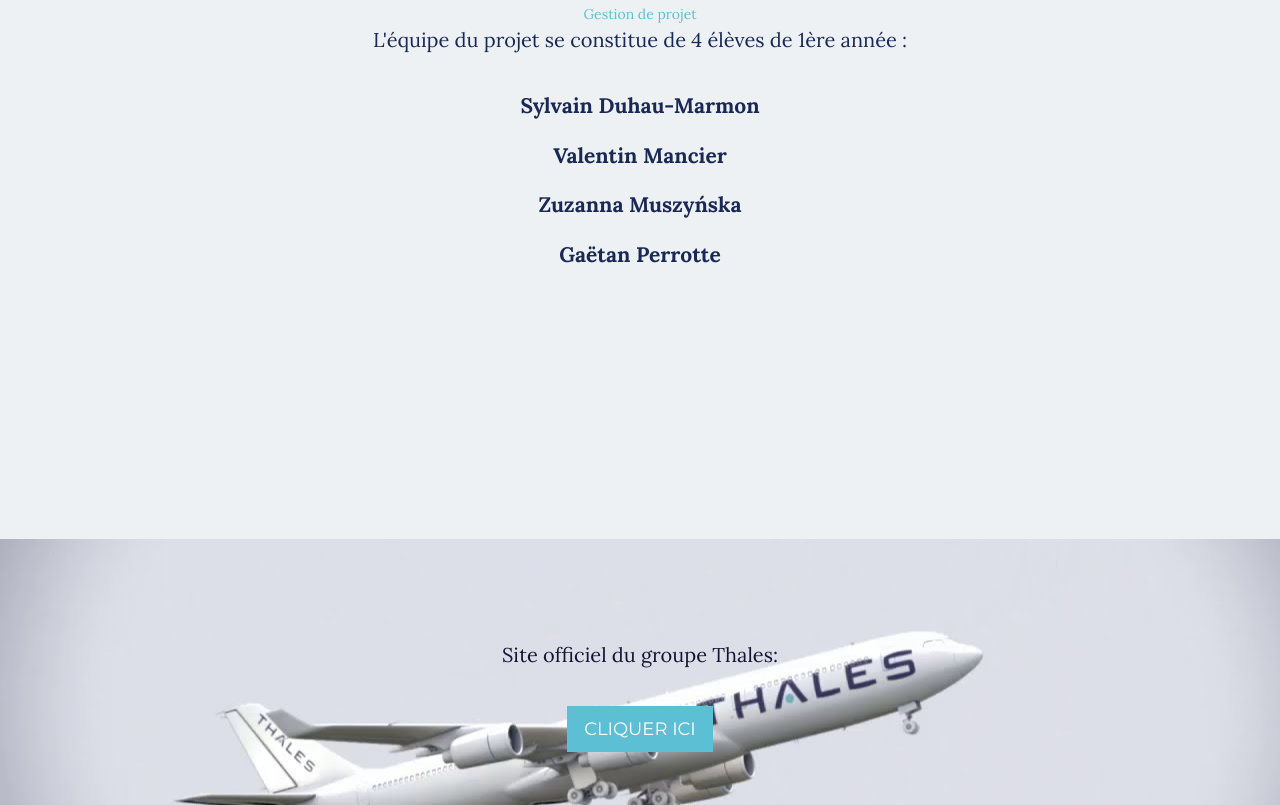
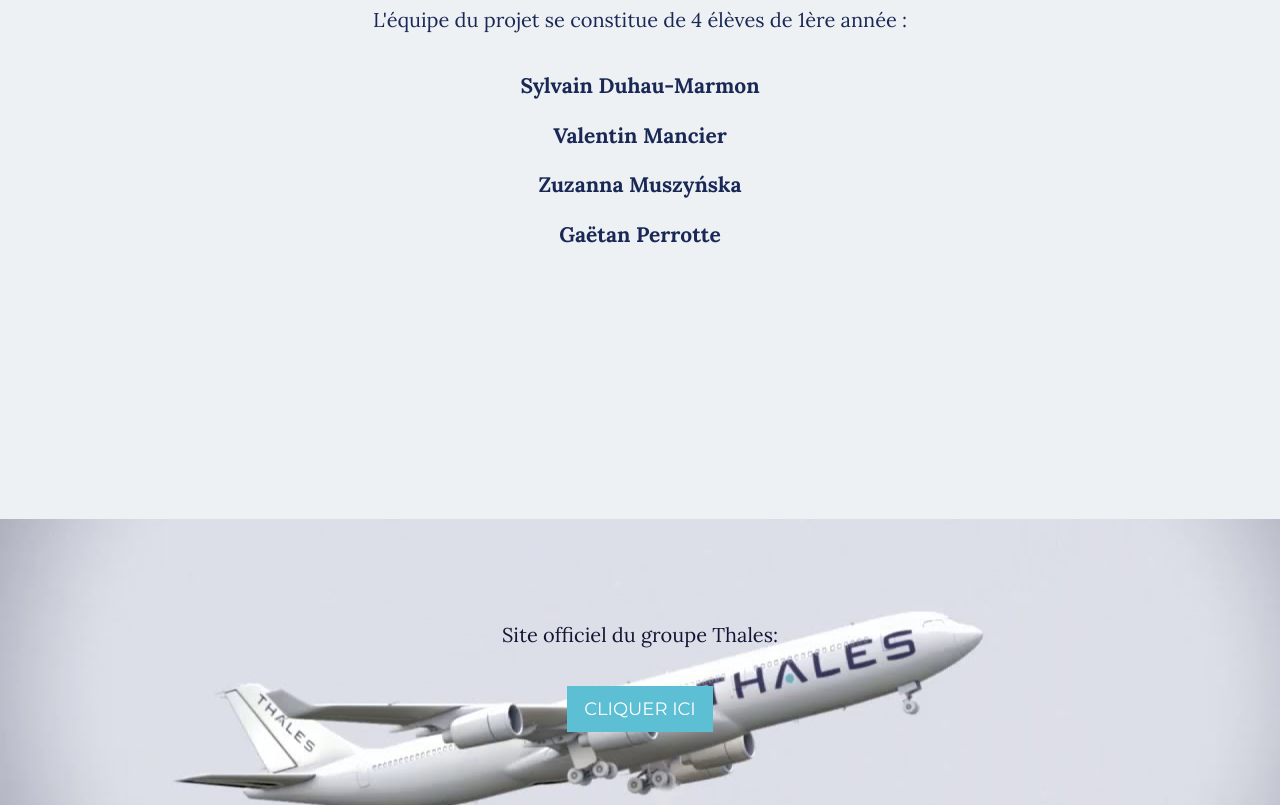
Before and after one commit to sdmarmon/SiteTransdi, a website: page index.html in a window 1280 px wide. Shown: the part 1940-2745 px from the top of the page. Drawn offline with nearby package versions, Linux system fonts and the light colour scheme; some packages are replaced by stand-ins of ours.

Commit message:
enlever lien
Signed-off-by: Valentin Mancier <vmancier@ensc.fr>

```diff
--- a/index.html
+++ b/index.html
@@ -112,7 +112,6 @@
                     <img src="img/logo.png" alt="Logo Thales">
                     <br>
                     <br>
-                    <a href="gesp.html">Gestion de projet</a>
                     <p>L'équipe du projet se constitue de 4 élèves de 1ère année :</p>
                     <ul class="list-unstyled">
                         <li class="lead"><strong>Sylvain Duhau-Marmon</strong></li>
```
